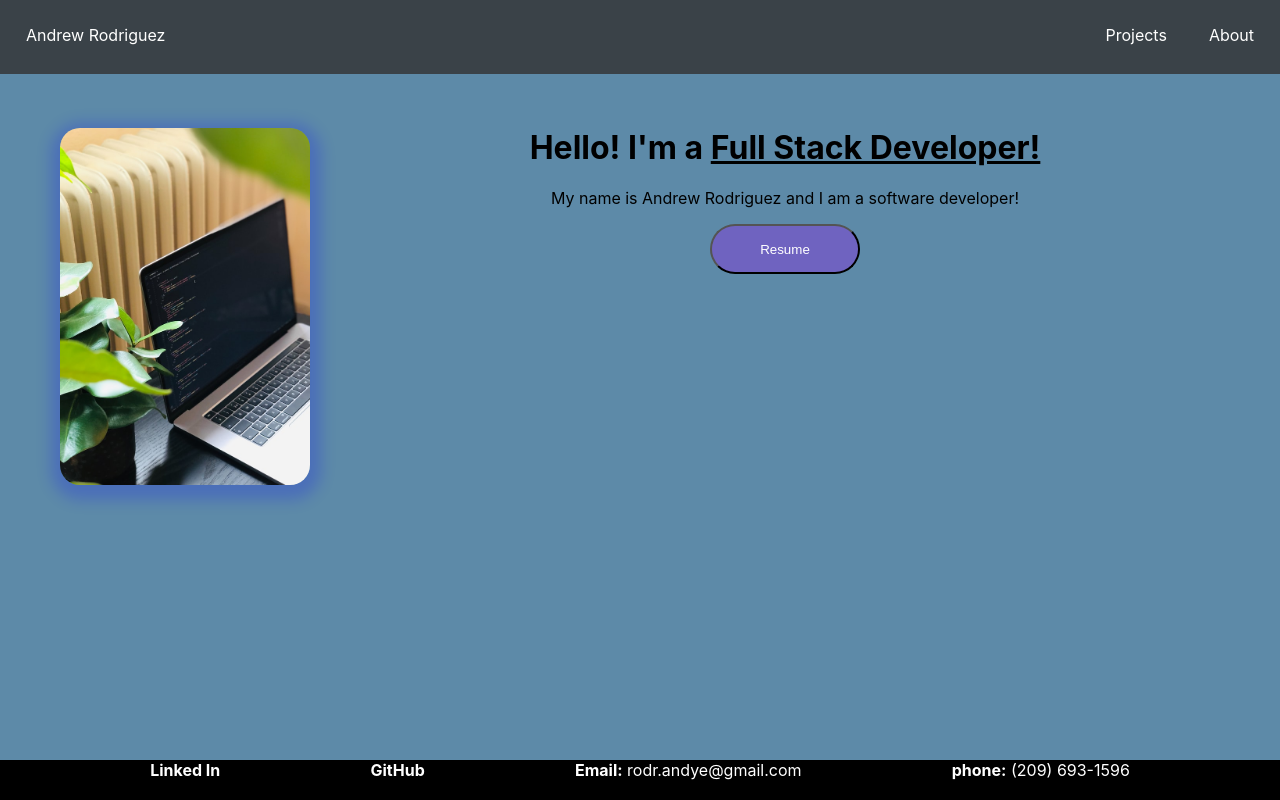
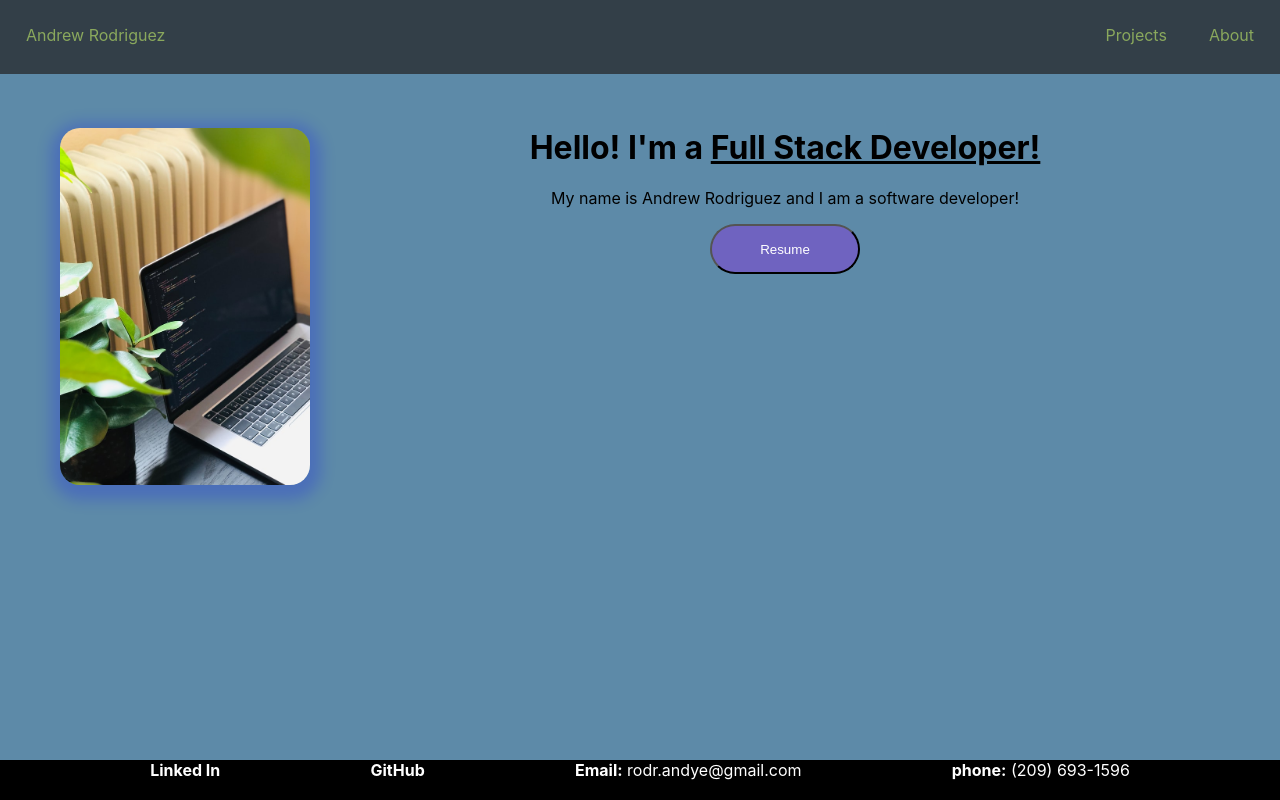
Before and after one commit to Andyrod209/Andyrod209.github.io, a React (Create React App) app: page / in a window 1280 px wide. Built offline with nearby package versions, Linux system fonts and the light colour scheme.

Commit message:
Style: Changed navbar colors

```diff
--- a/src/Components/Navbar/Navbar.css
+++ b/src/Components/Navbar/Navbar.css
@@ -2,7 +2,7 @@
   list-style-type: none;
   top: -20px;
   padding: 15px 0px 15px 0;
-  background-color: rgba(51, 51, 51, 0.825);
+  background-color: rgba(34, 33, 33, 0.71);
   position: fixed;
   width: 100%;
   /* z-index moves navbar infront of any content that goes under it. */
@@ -10,7 +10,7 @@
   }
 
 .navbar a{
-  color: white;
+  color: rgb(138,168,93);
   text-align: center;
   padding: 14px 16px;
   margin: auto;
```
